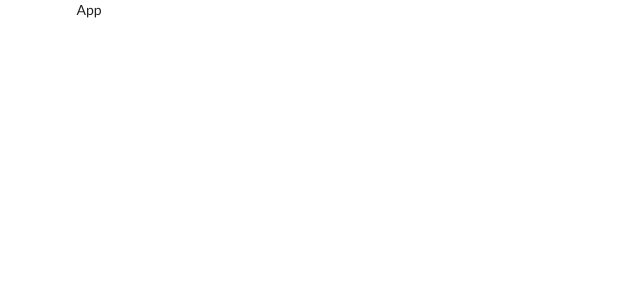
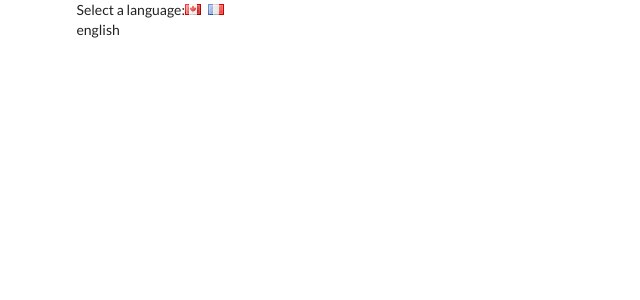
Before and after one commit to super8989/React-translate, a React (Create React App) app: page / in a window 1280 px wide. Shown: the top 300 px of the page, without its empty margins (0-640 px from the left). Built offline with nearby package versions, Linux system fonts and the light colour scheme.

Commit message:
selecting a language

```diff
--- a/src/components/App.js
+++ b/src/components/App.js
@@ -1,8 +1,23 @@
 import React from "react";
 
 class App extends React.Component {
+  state = { language: "english" };
+
+  onLanguageChange = language => {
+    this.setState({ language }); {/* language: language*/}
+  }
+
   render() {
-    return <div className="ui container">App</div>;
+    return (
+      <div className="ui container">
+        <div>
+          Select a language:
+          <i className="flag ca" onClick={() => this.onLanguageChange('english')} />
+          <i className="flag fr" onClick={() => this.onLanguageChange('french')} />
+        </div>
+        {this.state.language}
+      </div>
+    );
   }
 }
 
```
